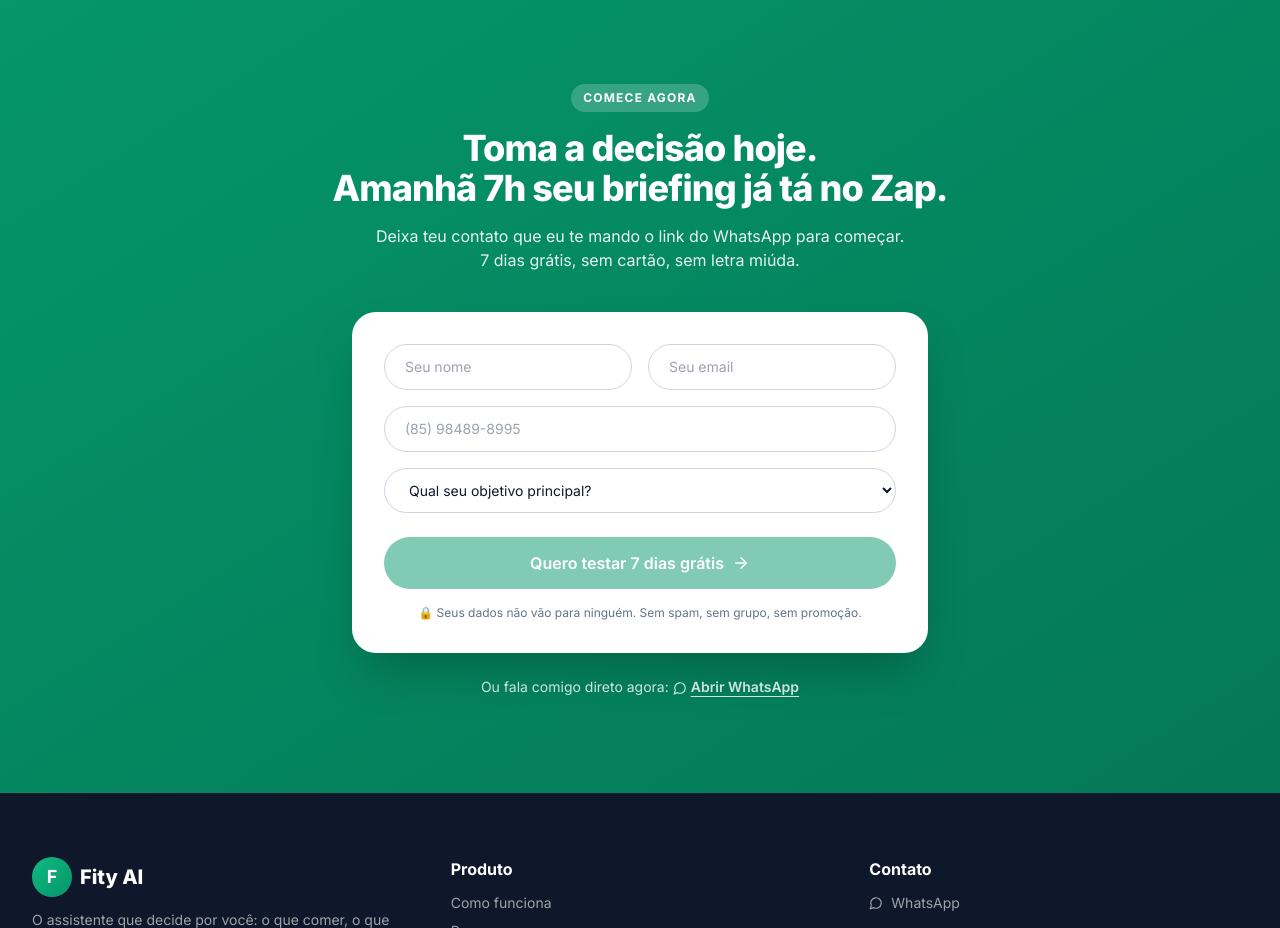
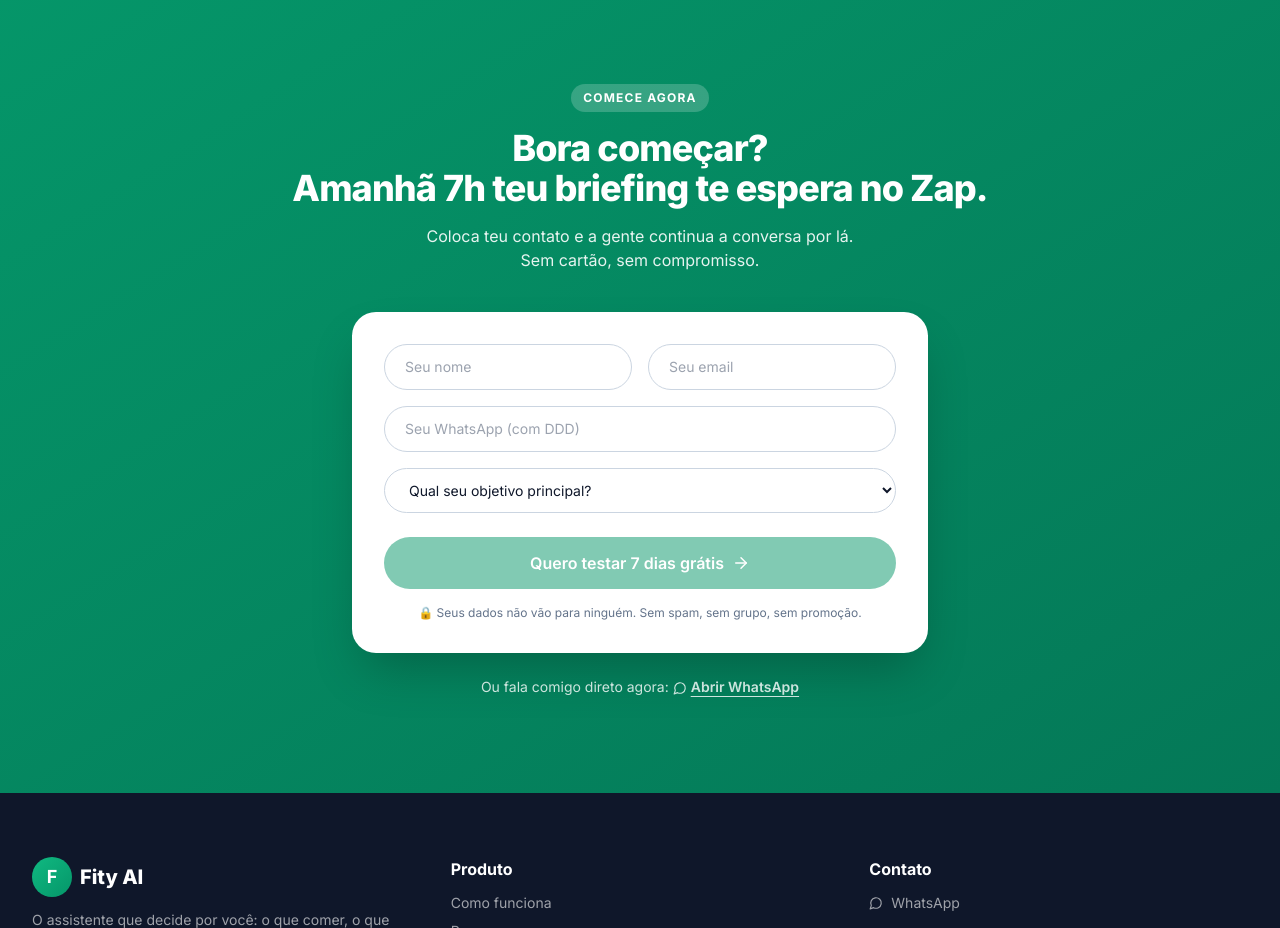
Before and after one commit to Meckwes/fity, a Next.js app: page / in a window 1280 px wide. Shown: the part 5000-5928 px from the top of the page. Built offline with nearby package versions, Linux system fonts and the light colour scheme.

Commit message:
fix: frase da CTA mais leve (opcao A) + placeholder WhatsApp generico (sem numero)

```diff
--- a/components/LeadForm.tsx
+++ b/components/LeadForm.tsx
@@ -112,14 +112,14 @@ export default function LeadForm() {
           Comece agora
         </span>
         <h2 className="text-3xl sm:text-4xl font-extrabold mb-4 tracking-tight">
-          Toma a decisão hoje.
+          Bora começar?
           <br />
-          Amanhã 7h seu briefing já tá no Zap.
+          Amanhã 7h teu briefing te espera no Zap.
         </h2>
         <p className="text-white/90 max-w-xl mx-auto mb-10">
-          Deixa teu contato que eu te mando o link do WhatsApp para começar.
+          Coloca teu contato e a gente continua a conversa por lá.
           <br className="hidden sm:block" />
-          7 dias grátis, sem cartão, sem letra miúda.
+          Sem cartão, sem compromisso.
         </p>
 
         <form
@@ -149,7 +149,7 @@ export default function LeadForm() {
               required
               value={phone}
               onChange={(e) => setPhone(formatPhone(e.target.value))}
-              placeholder="(85) 98489-8995"
+              placeholder="Seu WhatsApp (com DDD)"
               maxLength={15}
               className="border border-ink-300 rounded-full px-5 py-3 text-sm focus:outline-none focus:border-green-600 focus:ring-2 focus:ring-green-100 sm:col-span-2"
             />
```
